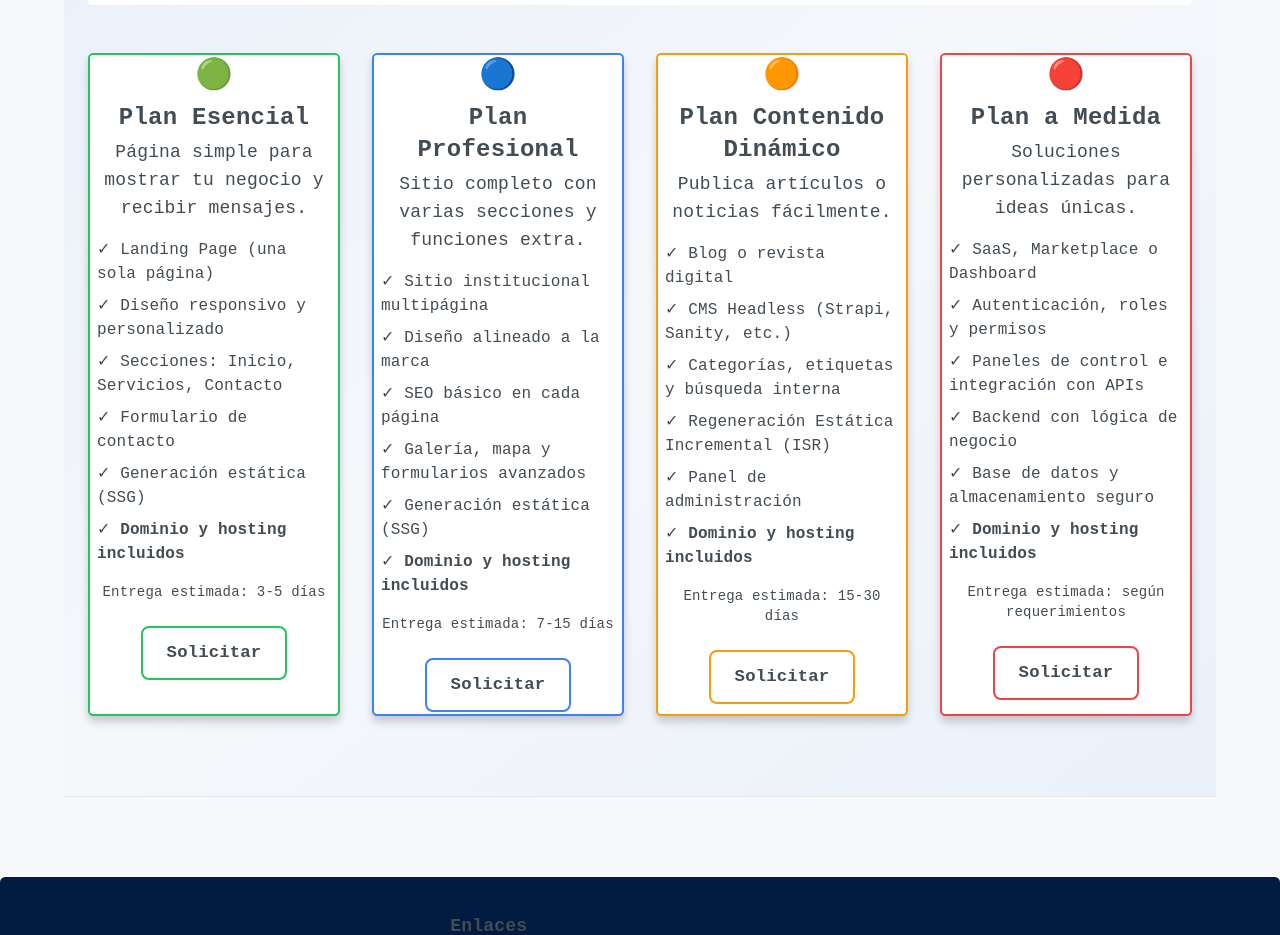
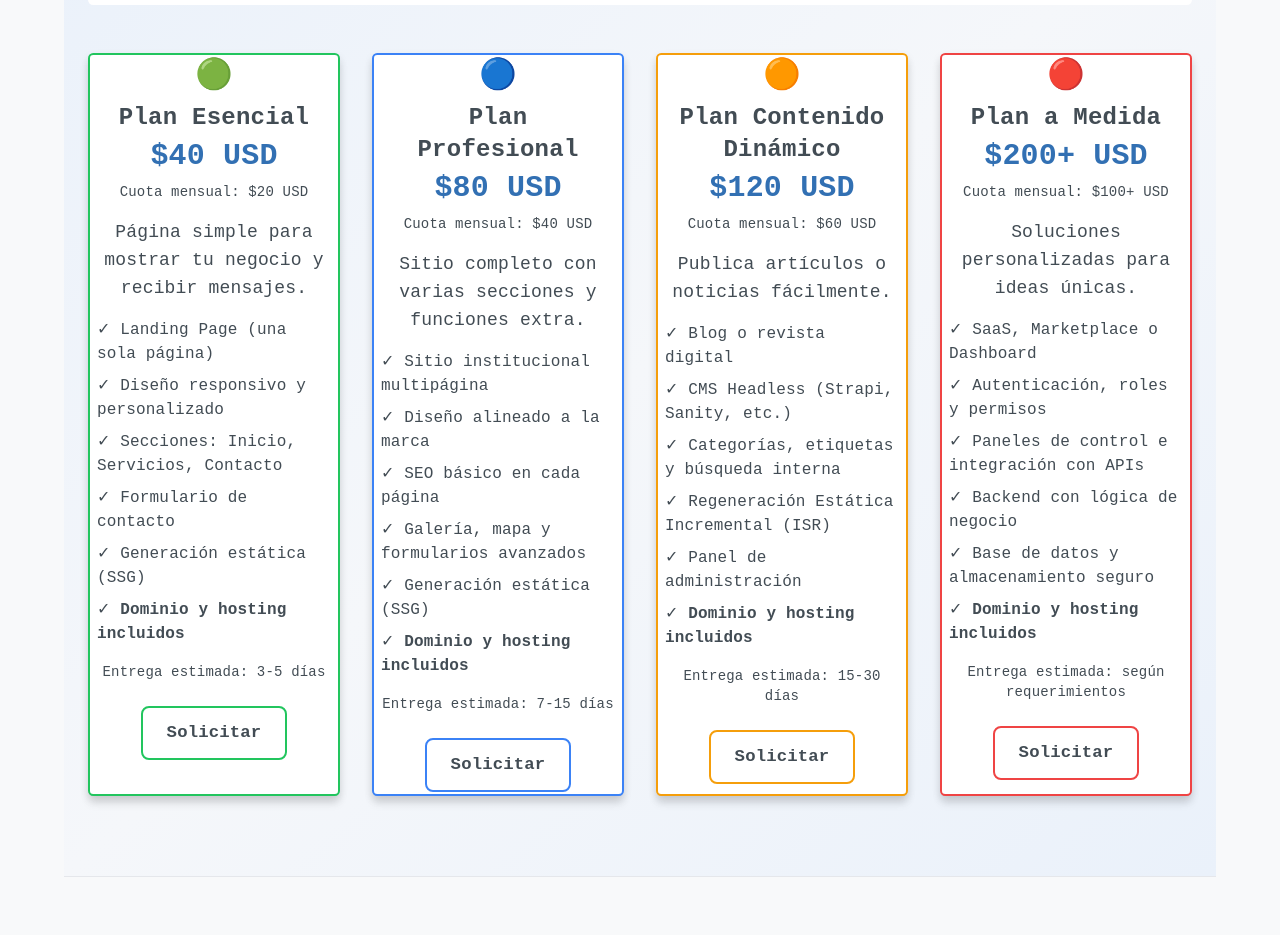
Before and after one commit to pedroj1985/vitaltemplate_site, a Next.js app: page / in a window 1280 px wide. Shown: the part 2618-3553 px from the top of the page. Built offline with nearby package versions, Linux system fonts and the light colour scheme.

Commit message:
feat: Update pricing details in Home component; add monthly fees for service plans to enhance clarity and engagement

```diff
--- a/src/app/page.tsx
+++ b/src/app/page.tsx
@@ -306,6 +306,8 @@ export default function Home() {
               <div className="bg-white rounded-2xl shadow-xl border-2 border-[#22c55e] flex flex-col items-center p-8 font-mono hover:scale-105 transition-transform">
                 <div className="text-3xl mb-2">🟢</div>
                 <h3 className="text-2xl font-bold mb-1 soluciones-text">Plan Esencial</h3>
+                <div className="text-3xl font-bold mb-2 vital-text">$40 USD</div>
+                <div className="text-sm mb-4 soluciones-text">Cuota mensual: $20 USD</div>
                 <div className="text-lg mb-4 soluciones-text">Página simple para mostrar tu negocio y recibir mensajes.</div>
                 <ul className="mb-4 text-base soluciones-text text-left space-y-2 w-full">
                   <li>✓ Landing Page (una sola página)</li>
@@ -323,6 +325,8 @@ export default function Home() {
               <div className="bg-white rounded-2xl shadow-xl border-2 border-[#3b82f6] flex flex-col items-center p-8 font-mono hover:scale-105 transition-transform">
                 <div className="text-3xl mb-2">🔵</div>
                 <h3 className="text-2xl font-bold mb-1 soluciones-text">Plan Profesional</h3>
+                <div className="text-3xl font-bold mb-2 vital-text">$80 USD</div>
+                <div className="text-sm mb-4 soluciones-text">Cuota mensual: $40 USD</div>
                 <div className="text-lg mb-4 soluciones-text">Sitio completo con varias secciones y funciones extra.</div>
                 <ul className="mb-4 text-base soluciones-text text-left space-y-2 w-full">
                   <li>✓ Sitio institucional multipágina</li>
@@ -340,6 +344,8 @@ export default function Home() {
               <div className="bg-white rounded-2xl shadow-xl border-2 border-[#f59e0b] flex flex-col items-center p-8 font-mono hover:scale-105 transition-transform">
                 <div className="text-3xl mb-2">🟠</div>
                 <h3 className="text-2xl font-bold mb-1 soluciones-text">Plan Contenido Dinámico</h3>
+                <div className="text-3xl font-bold mb-2 vital-text">$120 USD</div>
+                <div className="text-sm mb-4 soluciones-text">Cuota mensual: $60 USD</div>
                 <div className="text-lg mb-4 soluciones-text">Publica artículos o noticias fácilmente.</div>
                 <ul className="mb-4 text-base soluciones-text text-left space-y-2 w-full">
                   <li>✓ Blog o revista digital</li>
@@ -357,6 +363,8 @@ export default function Home() {
               <div className="bg-white rounded-2xl shadow-xl border-2 border-[#ef4444] flex flex-col items-center p-8 font-mono hover:scale-105 transition-transform">
                 <div className="text-3xl mb-2">🔴</div>
                 <h3 className="text-2xl font-bold mb-1 soluciones-text">Plan a Medida</h3>
+                <div className="text-3xl font-bold mb-2 vital-text">$200+ USD</div>
+                <div className="text-sm mb-4 soluciones-text">Cuota mensual: $100+ USD</div>
                 <div className="text-lg mb-4 soluciones-text">Soluciones personalizadas para ideas únicas.</div>
                 <ul className="mb-4 text-base soluciones-text text-left space-y-2 w-full">
                   <li>✓ SaaS, Marketplace o Dashboard</li>
```
